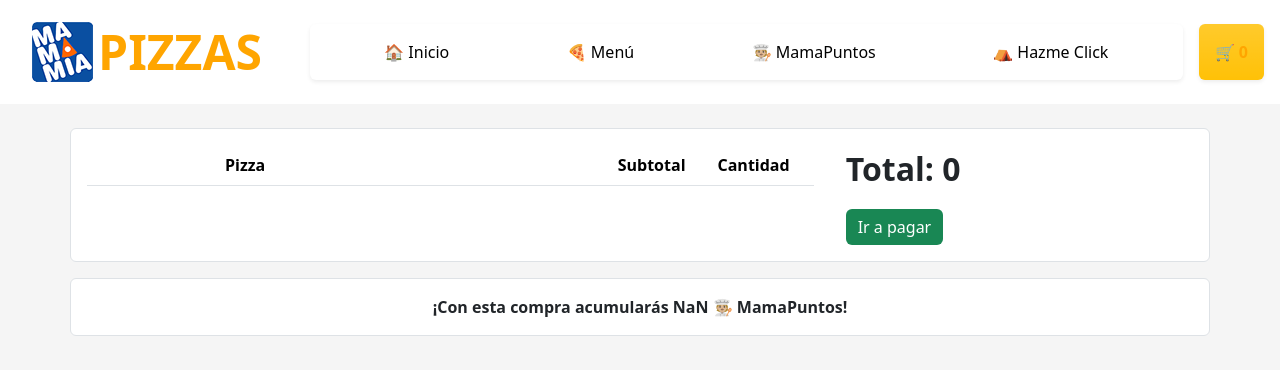
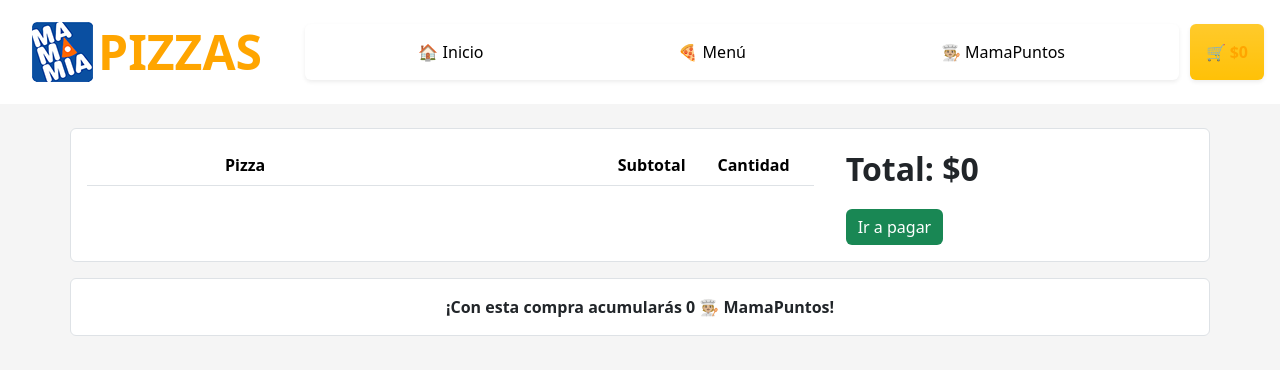
Before and after one commit to vnasp/React_Pizzeria, a React (Vite) app: page /carrito in a window 1280 px wide. Shown: the top 370 px of the page. Built offline with nearby package versions, Linux system fonts and the light colour scheme.

Commit message:
Queda todo funcional. Falta validación de si pizza ya está en el carro, de cantidad <= 0, de carrito vacio

```diff
--- a/src/components/CartDetail.jsx
+++ b/src/components/CartDetail.jsx
@@ -1,16 +1,29 @@
-import { useState, useContext } from "react"
+import { useContext } from "react"
 import { Row, Table, Image, Button, Col } from "react-bootstrap"
 import { DataContext } from "../context/DataContext"
 
 const CartDetail = () => {
     const { CLP } = useContext(DataContext)
-    const { cart } = useContext(DataContext)
-    const { total, setTotal } = useContext(DataContext)
-    const [cartQuantity, setCartQuantity] = useState(1)
-    const cart_mamapuntos = Math.trunc(cart.price * cartQuantity / 100)
+    const { cart, setCart } = useContext(DataContext)
+    const { total } = useContext(DataContext)
+    const cart_mamapuntos = Math.trunc(total / 100)
 
-    const incrementQty = () => setCartQuantity(cartQuantity + 1);
-    let decrementQty = () => setCartQuantity(cartQuantity - 1);
+    const incrementQty = (e) => {
+        const cartIndex = cart.findIndex( item => {
+            return item.id === e.target.value})
+        let updateCart = [...cart]
+        updateCart[cartIndex] = {...updateCart[cartIndex], qty: updateCart[cartIndex].qty + 1}
+        setCart(updateCart)
+    }
+
+    const decrementQty = (e) => {
+        const cartIndex = cart.findIndex( item => {
+            return item.id === e.target.value})
+        let updateCart = [...cart]
+        updateCart[cartIndex] = {...updateCart[cartIndex], qty: updateCart[cartIndex].qty -1}
+        setCart(updateCart)
+        }
+
 
     return (
         <>
@@ -28,21 +41,21 @@ const CartDetail = () => {
                             </tr>
                         </thead>
                         <tbody>
-                        {cart.map((item) => (
-                            <tr className="align-middle" key={item.img}>
-                                <td><Image src={item.img} className="img-thumbnail" /> </td>
-                                <td className="text-capitalize">{item.name}</td>
-                                <td>{item.price * cartQuantity}</td>
-                                <td><Button className="bg-primary" type="button" onClick={decrementQty}>-</Button></td>
-                                <td className="text-center fw-bolder">{cartQuantity}</td>
-                                <td><Button className="bg-warning border-0 text-black" type="button" onClick={incrementQty}>+</Button></td>
-                            </tr>
-                        ))}
+                            {cart.map((item) => (
+                                <tr className="align-middle" key={item.id}>
+                                    <td><Image src={item.img} className="img-thumbnail" /> </td>
+                                    <td className="text-capitalize">{item.name}</td>
+                                    <td>{CLP.format(item.price * item.qty)}</td>
+                                    <td><Button className="bg-primary" type="button" value={item.id} onClick={(e) => decrementQty(e,'value')}>-</Button></td>
+                                    <td className="text-center fw-bolder">{item.qty}</td>
+                                    <td><Button className="bg-warning border-0 text-black" type="button" value={item.id} onClick={(e) => incrementQty(e,'value')}>+</Button></td>
+                                </tr>
+                            ))}
                         </tbody>
                     </Table>
                 </Col>
                 <Col className="col-4 p-3">
-                    <div className="fw-bolder fs-2 mb-3">Total: {total}</div>
+                    <div className="fw-bolder fs-2 mb-3">Total: {CLP.format(total)}</div>
                     <div><Button className="bg-success border-0" type="button" href="#">Ir a pagar</Button></div>
                 </Col>
             </Row>
--- a/src/components/Navigation.jsx
+++ b/src/components/Navigation.jsx
@@ -5,6 +5,7 @@ import { DataContext } from "../context/DataContext"
 
 const Navigation = () => {
     const setActiveClass = ({ isActive }) => (isActive ? "active" : undefined)
+    const { CLP } = useContext(DataContext)
     const { total } = useContext(DataContext)
 
     return (
@@ -30,16 +31,11 @@ const Navigation = () => {
                             className={setActiveClass}
                         > 🧑🏼‍🍳 MamaPuntos
                         </NavLink>
-                        <NavLink
-                            to="/locales"
-                            className={setActiveClass}
-                        > ⛺ Hazme Click
-                        </NavLink>
                     </div>
                     <div className="bg-warning bg-gradient rounded shadow-sm w-10 p-3">
                     <NavLink
                             to="/carrito"
-                        > 🛒 {total}
+                        > 🛒 {CLP.format(total)}
                         </NavLink></div>
             </Navbar>
         </>
--- a/src/components/Menu.jsx
+++ b/src/components/PizzaMenu.jsx
@@ -2,9 +2,8 @@ import { useContext, useState } from "react"
 import { useNavigate } from "react-router-dom"
 import { Form, Col, Row, Card, ListGroup, Button } from "react-bootstrap"
 import { DataContext } from "../context/DataContext"
-import unidecode from "unidecode"
 
-const Menu = () => {
+const PizzaMenu = () => {
     const { pizzas } = useContext(DataContext)
     const { CLP } = useContext(DataContext)
     const { addToCart } = useContext(DataContext)
@@ -53,4 +52,4 @@ const Menu = () => {
     )
 }
 
-export default Menu
+export default PizzaMenu
--- a/src/context/DataContext.jsx
+++ b/src/context/DataContext.jsx
@@ -6,7 +6,6 @@ const DataProvider = ({ children }) => {
     const CLP = new Intl.NumberFormat('es-CL', { style: 'currency', currency: 'CLP' })
     const [pizzas, setPizzas] = useState([])
     const [cart, setCart] = useState([])
-    const [ total, setTotal ] = useState(0)
 
     try {
         const getPizzas = async () => {
@@ -37,8 +36,10 @@ const DataProvider = ({ children }) => {
         }])
     }
 
+    const total = cart.reduce((acumulador, actual) => acumulador + (actual.price*actual.qty),0)
+
     return (
-        <DataContext.Provider value={{ pizzas, setPizzas, addToCart, cart, setCart, total, setTotal, CLP }}>
+        <DataContext.Provider value={{ pizzas, setPizzas, addToCart, cart, setCart, total, CLP }}>
             {children}
         </DataContext.Provider>
     )
--- a/src/views/HomePage.jsx
+++ b/src/views/HomePage.jsx
@@ -1,5 +1,6 @@
-import { Col, Row, Container } from "react-bootstrap"
-import Menu from "../components/Menu"
+import { Container, Row, Col } from "react-bootstrap"
+import { Link } from "react-router-dom"
+import PizzaMenu from "../components/PizzaMenu"
 
 const HomePage = () => {
     return (
@@ -8,8 +9,19 @@ const HomePage = () => {
                 <Col className="text-center"> <h1>¡Pizzería Mamma Mia!</h1>
                     <h3>¡Tenemos las mejores pizzas que podrás encontrar!</h3></Col>
             </Row>
+            <Row className="mb-3">
+                <Col className="text-center">
+                    <Link to="/pizzas">
+                        <img
+                            src="../src/assets/img/banner.jpg"
+                            alt="Las mejores pizzas"
+                        />
+                    </Link>
 
-            <Menu />
+                </Col>
+            </Row>
+
+            <PizzaMenu />
         </Container>
         </>
     )
--- a/src/views/MenuPage.jsx
+++ b/src/views/MenuPage.jsx
@@ -1,5 +1,5 @@
 import { Row, Col, Container } from "react-bootstrap"
-import Menu from "../components/Menu"
+import PizzaMenu from "../components/PizzaMenu"
 
 const PizzaPage = () => {
     return (
@@ -10,7 +10,7 @@ const PizzaPage = () => {
                     <h3>Pide ahora y disfruta de las mejores pizzas artesanales</h3>
                 </Col>
             </Row>
-            <Menu />
+            <PizzaMenu />
         </Container>
     )
 }
```
Also changed, not shown: src/assets/img/banner.jpg (added).
